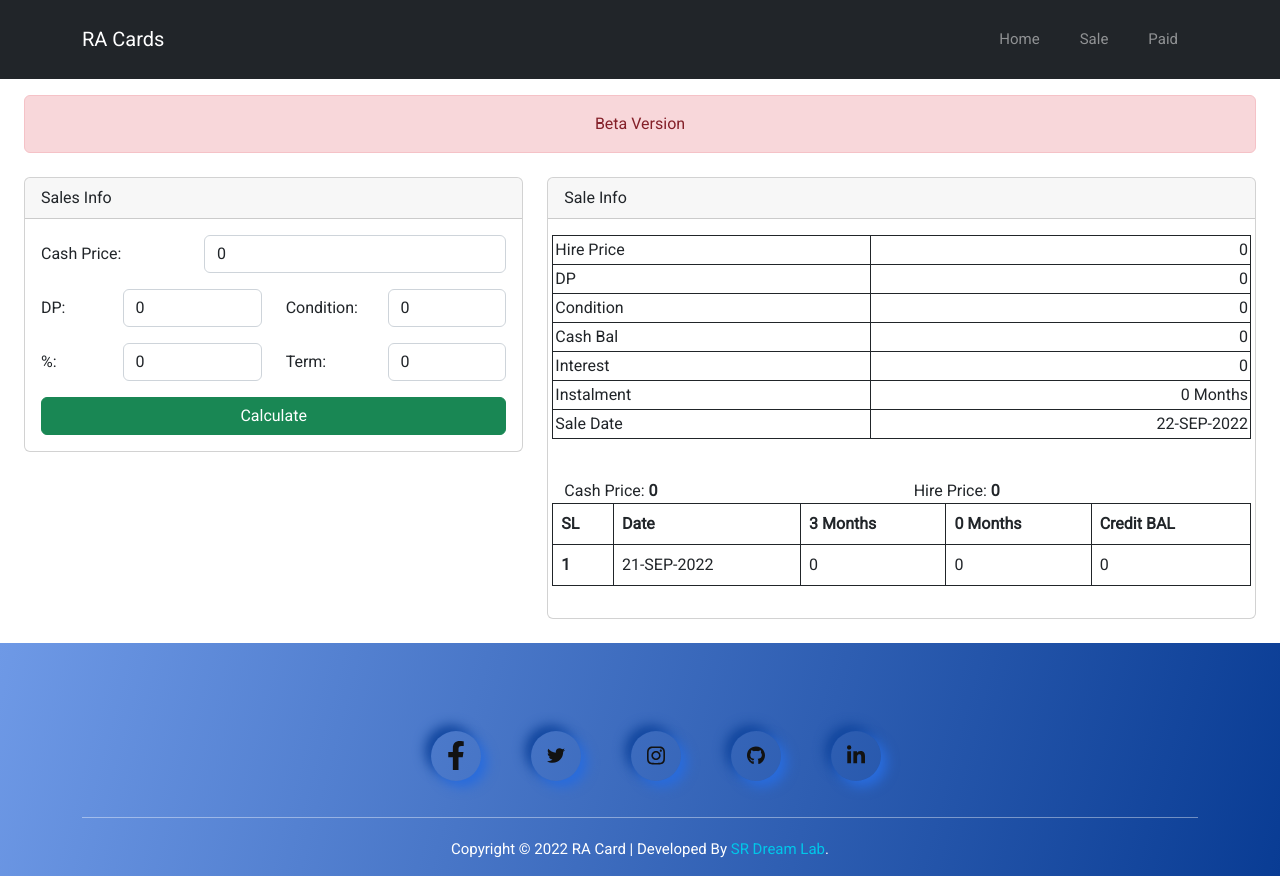
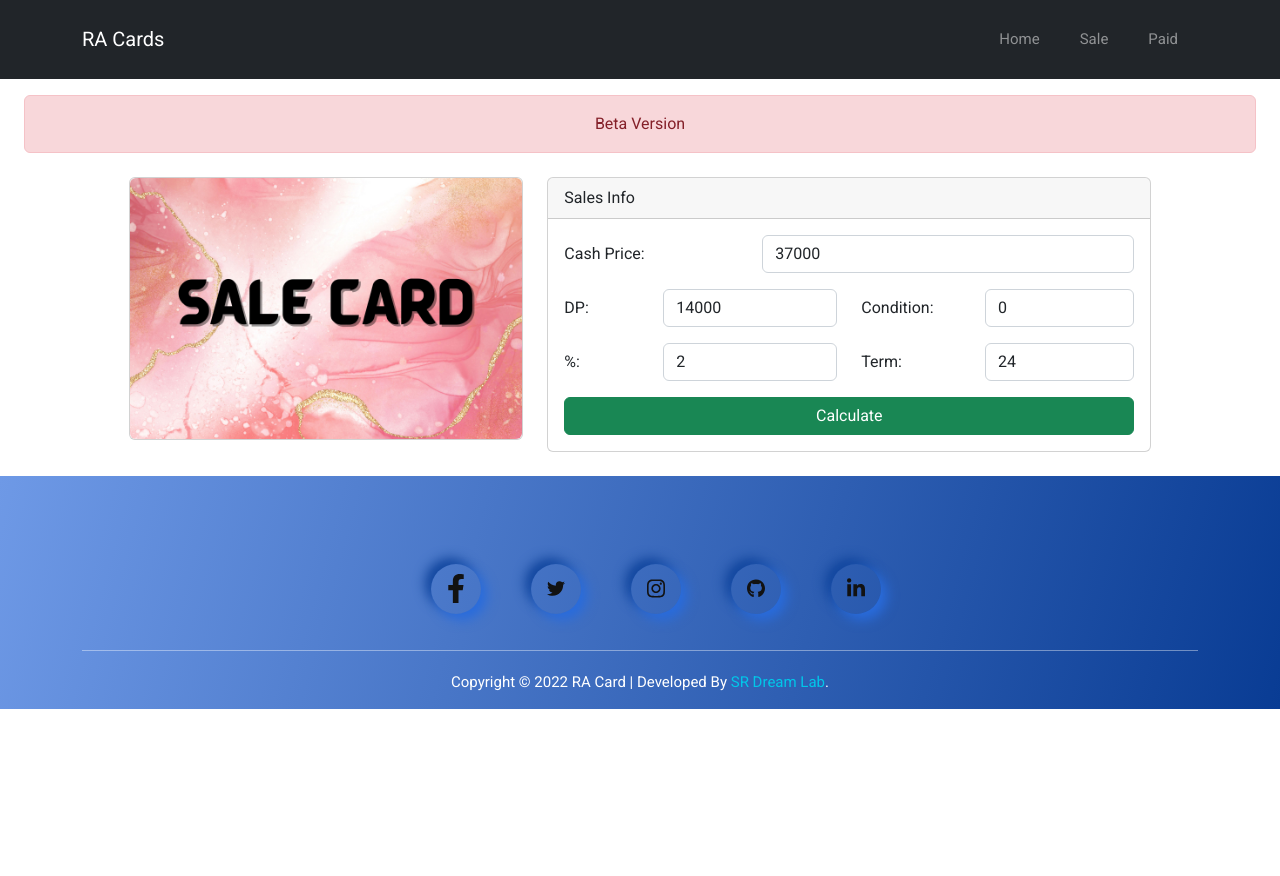
Before and after one commit to wapborhan/ra-card, a React (Create React App) app: page /sale in a window 1280 px wide. After the commit the page ends 800 px from the top, so only its background shows below. Built offline with nearby package versions, Linux system fonts and the light colour scheme.

Commit message:
Sales Section OK

```diff
--- a/package.json
+++ b/package.json
@@ -14,6 +14,7 @@
     "react-icons": "^4.4.0",
     "react-router-dom": "^6.4.1",
     "react-scripts": "5.0.1",
+    "reactstrap": "^9.2.0",
     "web-vitals": "^2.1.4"
   },
   "scripts": {
--- a/src/pages/sale/index.jsx
+++ b/src/pages/sale/index.jsx
@@ -1,25 +1,31 @@
 import React, { Component } from "react";
 import Result from "./Result";
+import SaleImg from "../../assets/images/sale.jpg";
+import { Modal, ModalHeader, ModalBody } from "reactstrap";
 
 export default class index extends Component {
   constructor(props) {
     super(props);
     this.state = {
-      cashPrice: 0,
-      dp: 0,
+      cashPrice: 37000,
+      dp: 14000,
       condition: 0,
-      percentage: 0,
-      term: 0,
+      percentage: 2,
+      term: 24,
       isSubmitDisabled: true,
       interest: 0,
       hirePrice: 0,
       cashBalance: 0,
       inst3: 0,
       inst24: 0,
+      modal: false,
     };
     this.handleChange = this.handleChange.bind(this);
+    this.toggle = this.toggle.bind(this);
   }
-
+  toggle() {
+    this.setState((state) => ({ modal: !state.modal }));
+  }
   handleChange(event) {
     this.setState(
       {
@@ -64,23 +70,15 @@ export default class index extends Component {
 
   // 3 Month Installment
   inst3() {
-    const { cashPrice, dp, condition } = this.state;
-    const dpitn = parseInt(dp);
-    const conditionin = parseInt(condition);
-    const dpcond = parseInt(dpitn + conditionin);
-    const netbal = cashPrice - dpcond;
-    const inst3 = netbal / 3;
+    const { cashBalance } = this.state;
+    const inst3 = cashBalance / 3;
     return inst3.toFixed(2);
   }
   // Term Month Installment
   inst24() {
-    const { hirePrice, dp, condition, term } = this.state;
-    const dpitn = parseInt(dp);
-    const conditionin = parseInt(condition);
-    const dpcond = parseInt(dpitn + conditionin);
-    const netbal = hirePrice - dpcond;
-    const inst3 = netbal / term;
-    return inst3.toFixed(2);
+    const { term, cashBalance } = this.state;
+    const inst24 = cashBalance / term;
+    return inst24.toFixed(2);
   }
 
   render() {
@@ -109,11 +107,16 @@ export default class index extends Component {
     return (
       <main className="containers m-4">
         <div className="row">
-          <div className="col-md-5">
+          <div className="col-md-4 offset-1">
+            <div className="card">
+              <img src={SaleImg} alt="" className="rounded" />
+            </div>
+          </div>
+          <div className="col-md-6">
             <div className="card">
               <div className="card-header">Sales Info</div>
               <div className="card-body">
-                <form onSubmit={this.handleSubmit}>
+                <form>
                   <div className="mb-3 row">
                     <label
                       htmlFor="cashprice"
@@ -209,23 +212,26 @@ export default class index extends Component {
                       </div>
                     </div>
                   </div>
-                  <div className="d-flex justify-content-center">
+                  <div className="d-flex justify-content-center"></div>
+                </form>{" "}
                 <button
                   id="calculate"
                   className="w-100 btn-success btn"
+                  onClick={this.toggle}
                   // disabled={this.state.isSubmitDisabled}
                 >
                   Calculate
                 </button>
               </div>
-                </form>
             </div>
           </div>
         </div>
-          <div className="col-md-7">
+        <Modal isOpen={this.state.modal} size="lg">
+          <ModalHeader toggle={this.toggle}>Calculate Card</ModalHeader>
+          <ModalBody>
             <Result saledate={saledate} insdate={insdate} data={this.state} />
-          </div>
-        </div>
+          </ModalBody>
+        </Modal>
       </main>
     );
   }
```
Also changed, not shown: src/components/Date.js (added, +29 -0 lines), 1 other file (tests, documents, lock files or other folders). Lines whose indentation alone changed are shown as unchanged.
